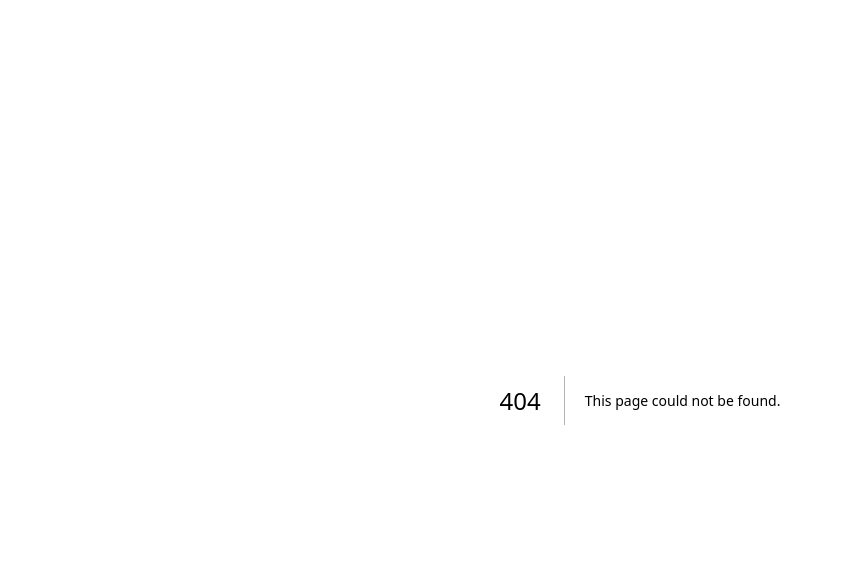
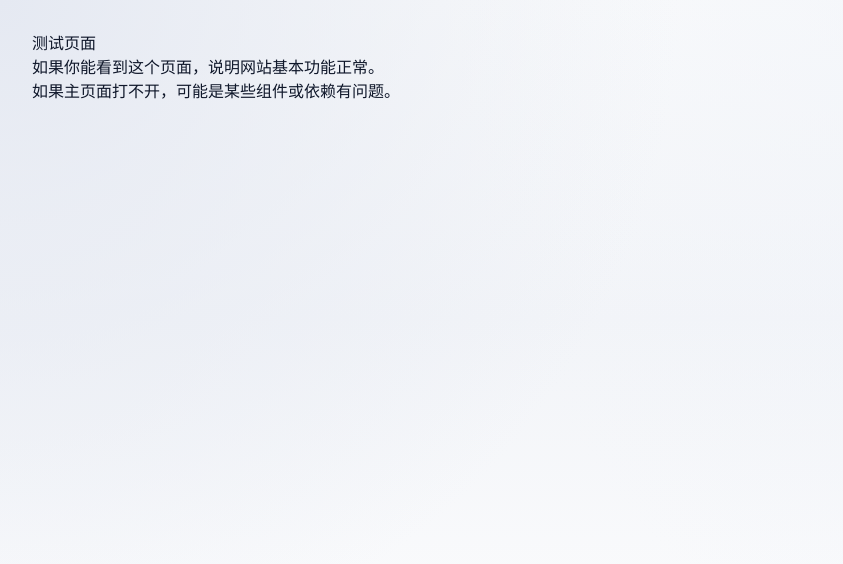
Before and after one commit to AH-Floraison/meow-punctuation, a Next.js app: page /test in a window 1280 px wide. Before the commit this address had no page. Shown: the top 564 px of the page, without its empty margins (0-843 px from the left). Built offline with nearby package versions, Linux system fonts and the light colour scheme.

Commit message:
Add error boundaries and Vercel config

```diff
--- /dev/null
+++ b/src/app/error.tsx
@@ -0,0 +1,17 @@
+"use client";
+
+export default function Error({
+  error,
+  reset,
+}: {
+  error: Error & { digest?: string };
+  reset: () => void;
+}) {
+  return (
+    <div style={{ padding: "2rem", fontFamily: "sans-serif" }}>
+      <h1>出错了</h1>
+      <p>{error.message}</p>
+      <button onClick={reset}>重试</button>
+    </div>
+  );
+}
--- /dev/null
+++ b/src/app/global-error.tsx
@@ -0,0 +1,21 @@
+"use client";
+
+export default function GlobalError({
+  error,
+  reset,
+}: {
+  error: Error & { digest?: string };
+  reset: () => void;
+}) {
+  return (
+    <html>
+      <body>
+        <div style={{ padding: "2rem", fontFamily: "sans-serif" }}>
+          <h1>全局错误</h1>
+          <p>{error.message}</p>
+          <button onClick={reset}>重试</button>
+        </div>
+      </body>
+    </html>
+  );
+}
--- /dev/null
+++ b/src/app/simple/page.tsx
@@ -0,0 +1,10 @@
+export default function SimplePage() {
+  return (
+    <html>
+      <body>
+        <h1>Simple Test</h1>
+        <p>If you see this, the site is working.</p>
+      </body>
+    </html>
+  );
+}
--- /dev/null
+++ b/src/app/test/page.tsx
@@ -0,0 +1,9 @@
+export default function TestPage() {
+  return (
+    <div style={{ padding: "2rem", fontFamily: "sans-serif" }}>
+      <h1>测试页面</h1>
+      <p>如果你能看到这个页面，说明网站基本功能正常。</p>
+      <p>如果主页面打不开，可能是某些组件或依赖有问题。</p>
+    </div>
+  );
+}
```
Also changed, not shown: vercel.json (added), 2 other files (tests, documents, lock files or other folders).
